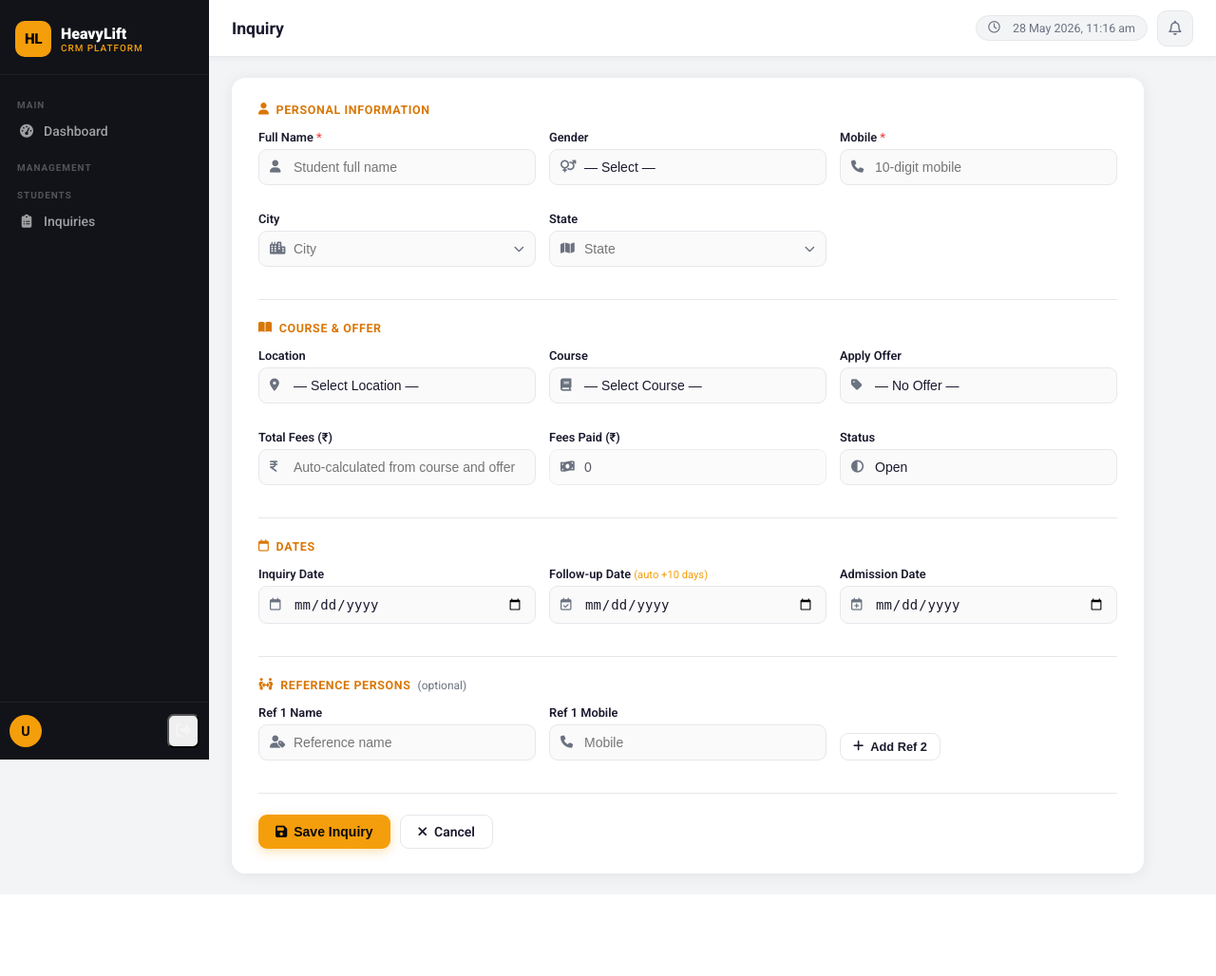
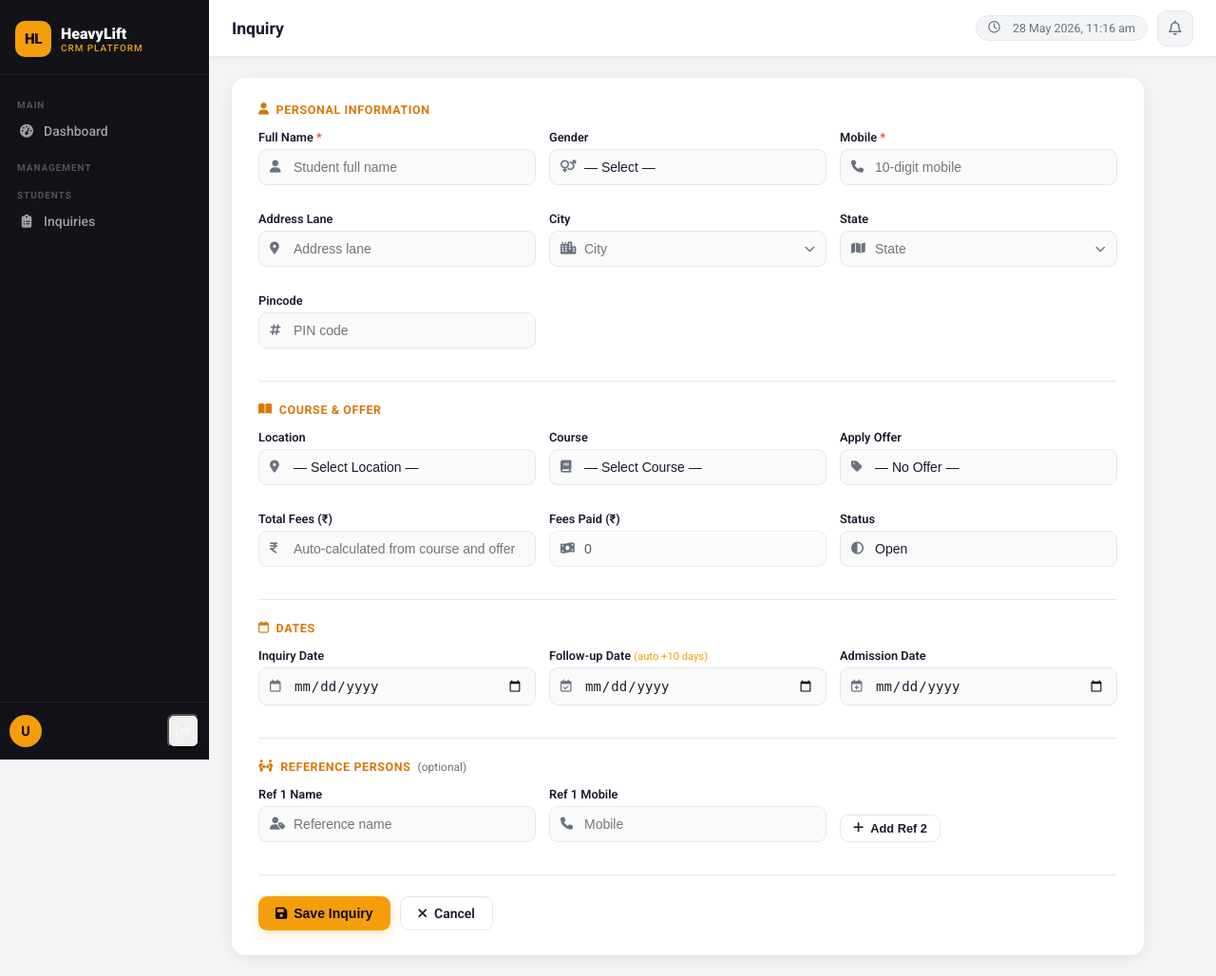
Before and after one commit to TanviRagesh/rsf, a Flask app: template frontend/templates/inquiries/form.html in a window 1280 px wide. Shown: the whole page at 95% size. Before the commit the page ends 934 px from the top, so only its background shows below. Run offline with Flask 3, Linux system fonts and the light colour scheme; the template is opened without the code that fills it, so the values that code supplies are empty; some libraries are stand-ins or nearby versions.

Commit message:
Add Address Lane and Pincode fields to inquiry form

```diff
--- a/frontend/templates/inquiries/form.html
+++ b/frontend/templates/inquiries/form.html
@@ -42,6 +42,12 @@
           </div>
         </div>
         <div class="form-group">
+          <label>Address Lane</label>
+          <div class="input-wrap"><i class="fa-solid fa-location-dot"></i>
+            <input type="text" name="address_lane" placeholder="Address lane" value="{{ values.get('address_lane', inquiry.address_lane if inquiry else '') }}"/>
+          </div>
+        </div>
+        <div class="form-group">
           <label>City</label>
           <div class="input-wrap"><i class="fa-solid fa-city"></i>
             <div class="combo" data-combo="city">
@@ -65,6 +71,12 @@
               </button>
               <div class="combo-list" id="state_list"></div>
             </div>
+          </div>
+        </div>
+        <div class="form-group">
+          <label>Pincode</label>
+          <div class="input-wrap"><i class="fa-solid fa-hashtag"></i>
+            <input type="text" name="pincode" placeholder="PIN code" value="{{ values.get('pincode', inquiry.pincode if inquiry else '') }}"/>
           </div>
         </div>
       </div>
```
